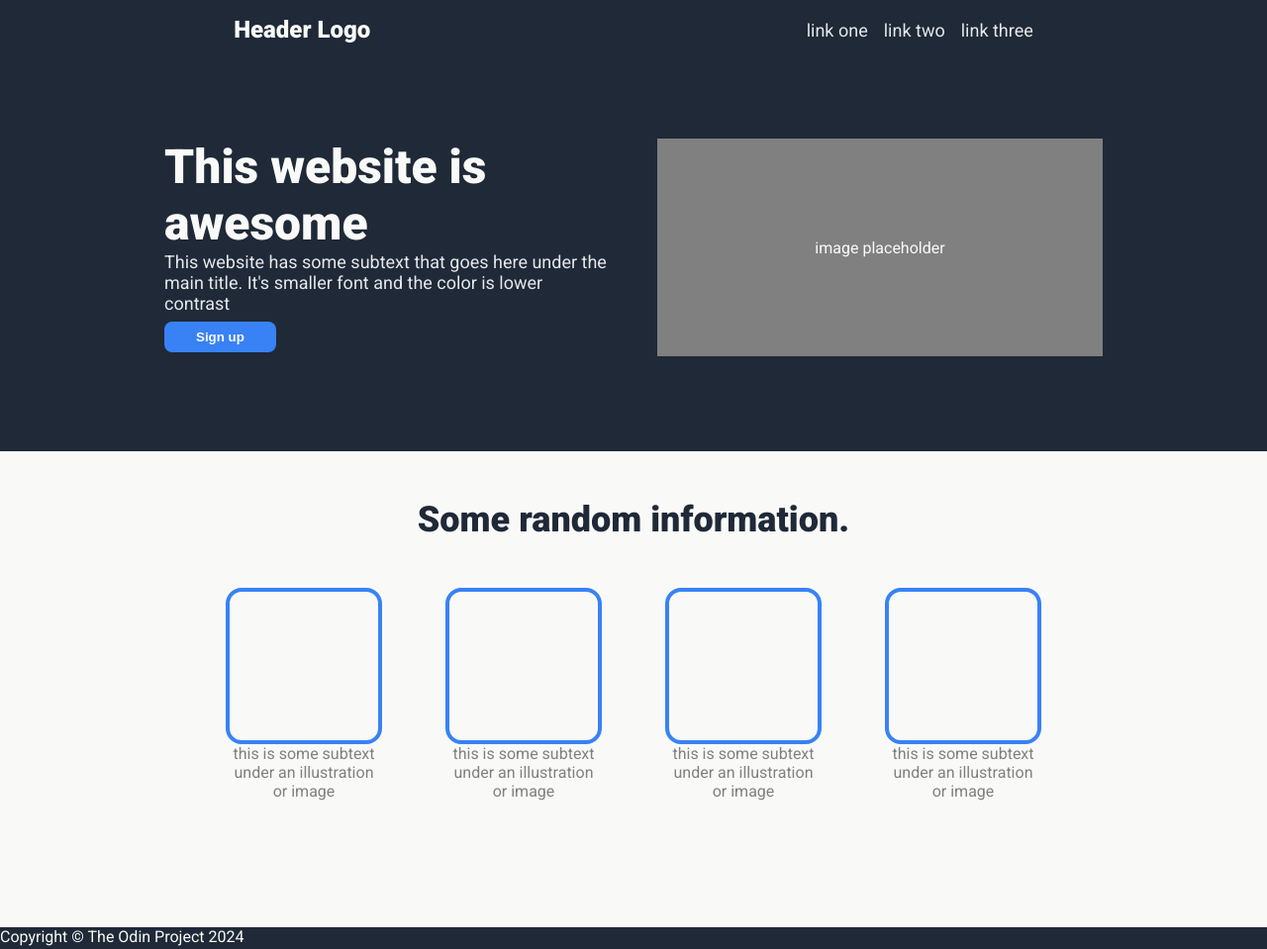
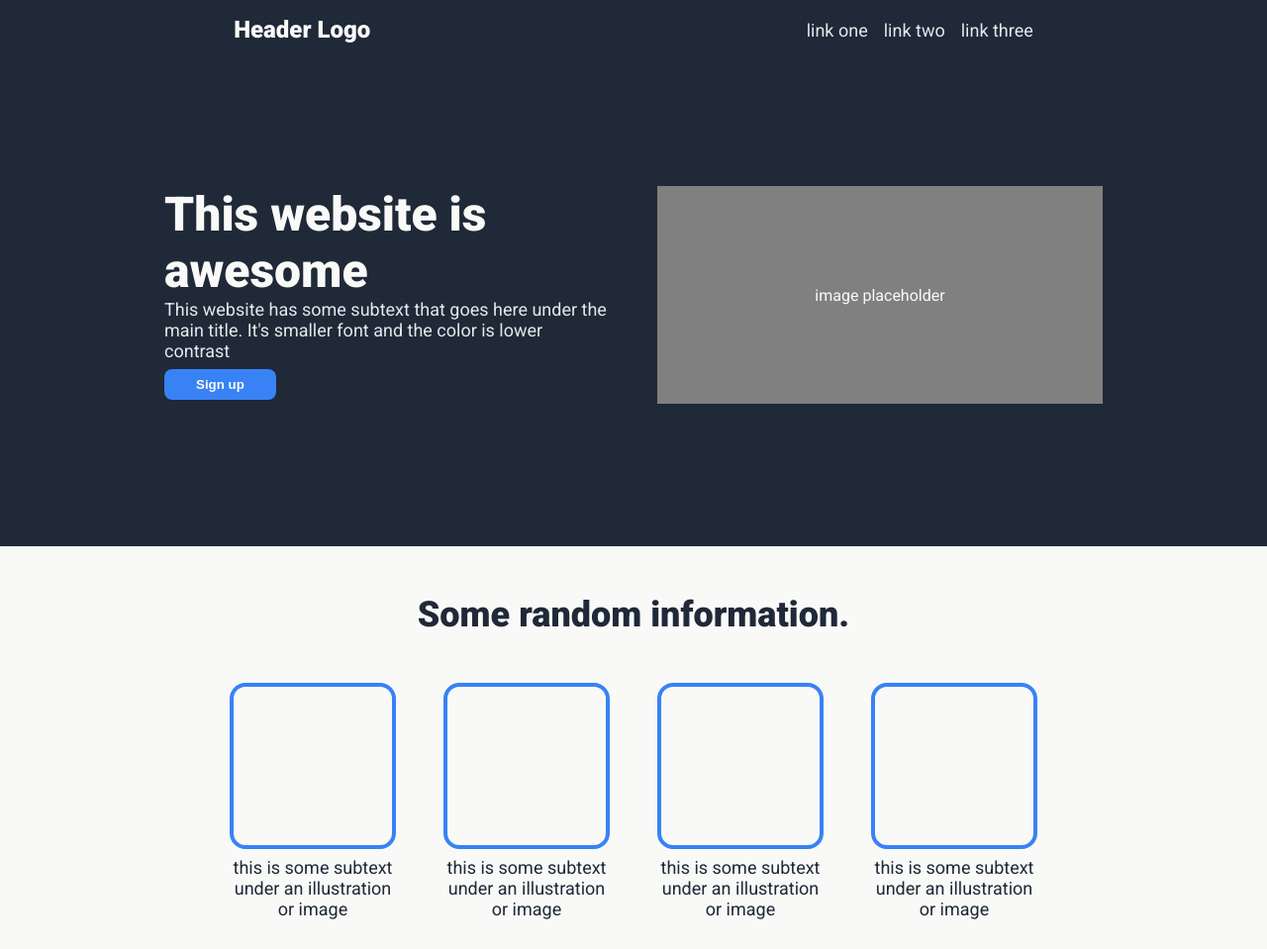
Before and after one commit to Barakki/landing-page, a plain HTML site: page index.html in a window 1280 px wide. Shown: the top 959 px of the page at 99% size. Drawn offline with Linux system fonts and the light colour scheme.

Commit message:
Fix styles.css

```diff
--- a/styles.css
+++ b/styles.css
@@ -4,6 +4,7 @@ body {
     font-family: Roboto, sans-serif;
     background-color: #1F2937;
     color: #F9FAF8;
+    min-width: 450px;
     padding: 0;
     margin: 0;
 }
@@ -49,16 +50,16 @@ a,
 .hero {
     display: flex;
     justify-content: center;
-    align-items: center;
+    align-content: center;
     flex-wrap: wrap;
-    margin: 96px;
+    margin: 144px;
     gap: 48px;
 }
 
 .main-card {
-    width: 450px;
-    height: 220px;
-    flex: 0 0 auto;
+    max-width: 450px;
+    min-height: 220px;
+    flex: 1 1 auto;
 }
 
 .main-text {
@@ -85,11 +86,12 @@ button {
     justify-content: center;
     align-items: center;
     background-color: grey;
+    min-width: 450px;
 }
 /* check this part for margin, change flex */
 .information {
     display: flex;
-    flex-flow: column;
+    flex-direction: column;
     background-color: #F9FAF8;
     align-items: center;
 }
@@ -99,7 +101,6 @@ button {
     font-weight: 900;
     color: #1F2937;
     text-align: center;
-    flex: 0 0 auto;
     margin: 48px;
 }
 
@@ -108,8 +109,8 @@ button {
     flex-wrap: wrap;
     justify-content: space-evenly;
     align-items: center;
-    margin-bottom: 128px;
-    gap: 64px;
+    gap: 48px;
+    margin-bottom: 124px;
 }
 
 .card {
@@ -117,13 +118,26 @@ button {
     flex-direction: column;
     width: min-content;
     justify-content: center;
-    color: grey;
+    gap: 8px;
+}
+
+.subtext {
+    font-size: 18px;
+    color: #1F2937;
     text-align: center;
 }
 /* for .img inside .card */
 .card .img {
-    width: 150px;
-    height: 150px;
+    width: 160px;
+    height: 160px;
     border: 4px #3882F6 solid;
     border-radius: 16px;
 }
+
+.footer {
+    display: flex;
+    justify-content: center;
+    align-items: center;
+    font-size: 18px;
+    margin: 40px;
+}
```
